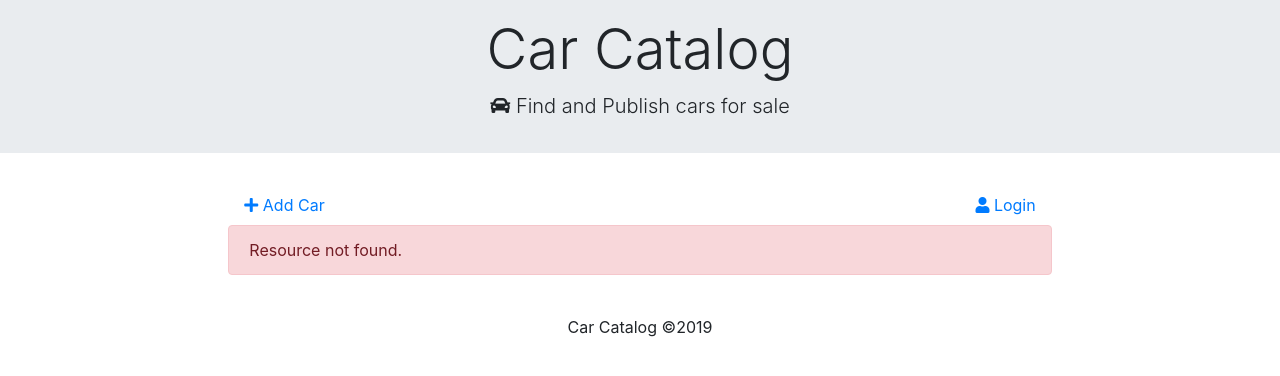
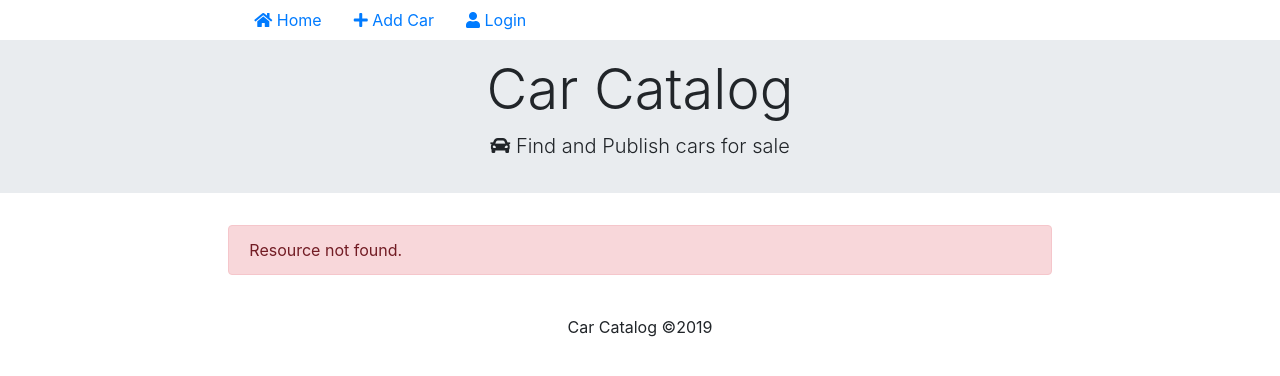
Before and after one commit to paules1/catalog-project, a Flask app: page /1/view in a window 1280 px wide. Shown: the top 376 px of the page. Run offline with Flask 2, Linux system fonts and the light colour scheme; some libraries are stand-ins or nearby versions.

Commit message:
refactor: Update layout and top navigation

```diff
--- a/app/templates/layout.html
+++ b/app/templates/layout.html
@@ -9,6 +9,23 @@
     <link rel="stylesheet" href="{{url_for('static',filename='styles.css')}}">
 </head>
 <body>
+    <div class="container-fluid">
+        <div class="row">
+            <div class="col-md-12">
+                <div class="col-xs-12 col-m-8 col-md-8 col-lg-8 col-xl-8 offset-sm-2 offset-md-2 offset-l-2 offset-xl-2">
+                    <nav class="nav nav-pills">
+                        {% if request.endpoint != 'home' %}
+                        <a class="nav-item nav-link" href="{{url_for('home')}}"><i class="fa fa-home"></i> Home</a>
+                        {% endif %}
+                        {% if request.endpoint != 'add_car' %}
+                        <a class="nav-item nav-link" href="{{url_for('add_car')}}"><i class="fa fa-plus"></i> Add Car</a>
+                        {% endif %}
+                        <a class="nav-item nav-link float-right" href="{{url_for('home')}}"><i class="fa fa-user"></i> Login</a>
+                    </nav>
+                </div>
+            </div>
+        </div>
+    </div>
     <div class="jumbotron jumbotron-fluid">
       <div class="container">
         <h1 class="display-4 text-center">Car Catalog</h1>
@@ -17,11 +34,7 @@
     </div>
     <div class="container-fluid">
         <div class="row">
-            <div class="col-xs-12 col-sm-8 col-md-8 col-lg-8 col-xl-8 offset-sm-2 offset-md-2 offset-l-2 offset-xl-2">
-                <nav class="nav nav-pills nav-justified">
-                    <a class="nav-item nav-link text-left" href="{{url_for('add_car')}}"><i class="fa fa-plus"></i> Add Car</a>
-                    <a class="nav-item nav-link text-right" href="{{url_for('home')}}"><i class="fa fa-user"></i> Login</a>
-                </nav>
+            <div class="col-xs-12 col-m-8 col-md-8 col-lg-8 col-xl-8 offset-sm-2 offset-md-2 offset-l-2 offset-xl-2">
                 <div class="row">
                     <div class="col-md-12">
                         {% block body %}
```
Also changed, not shown: app/templates/public_car_view.html (+22 -9 lines).
